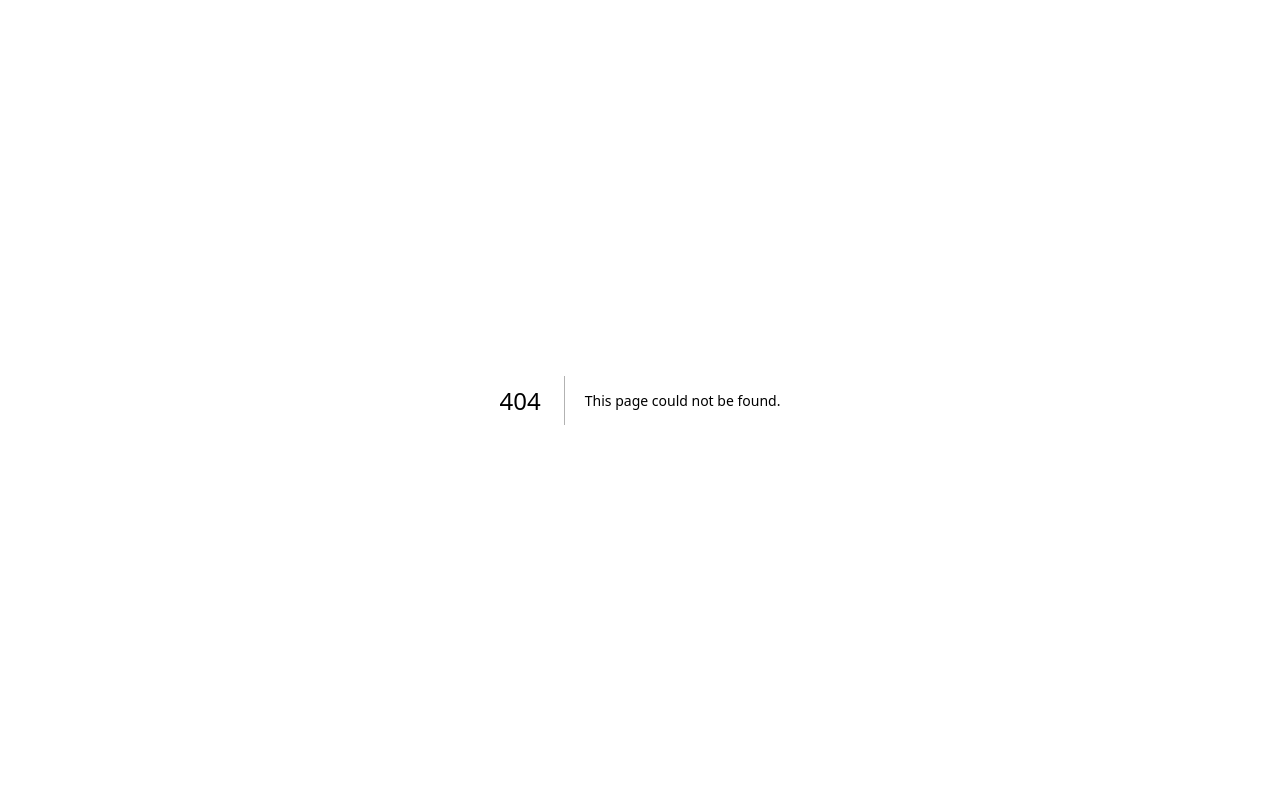
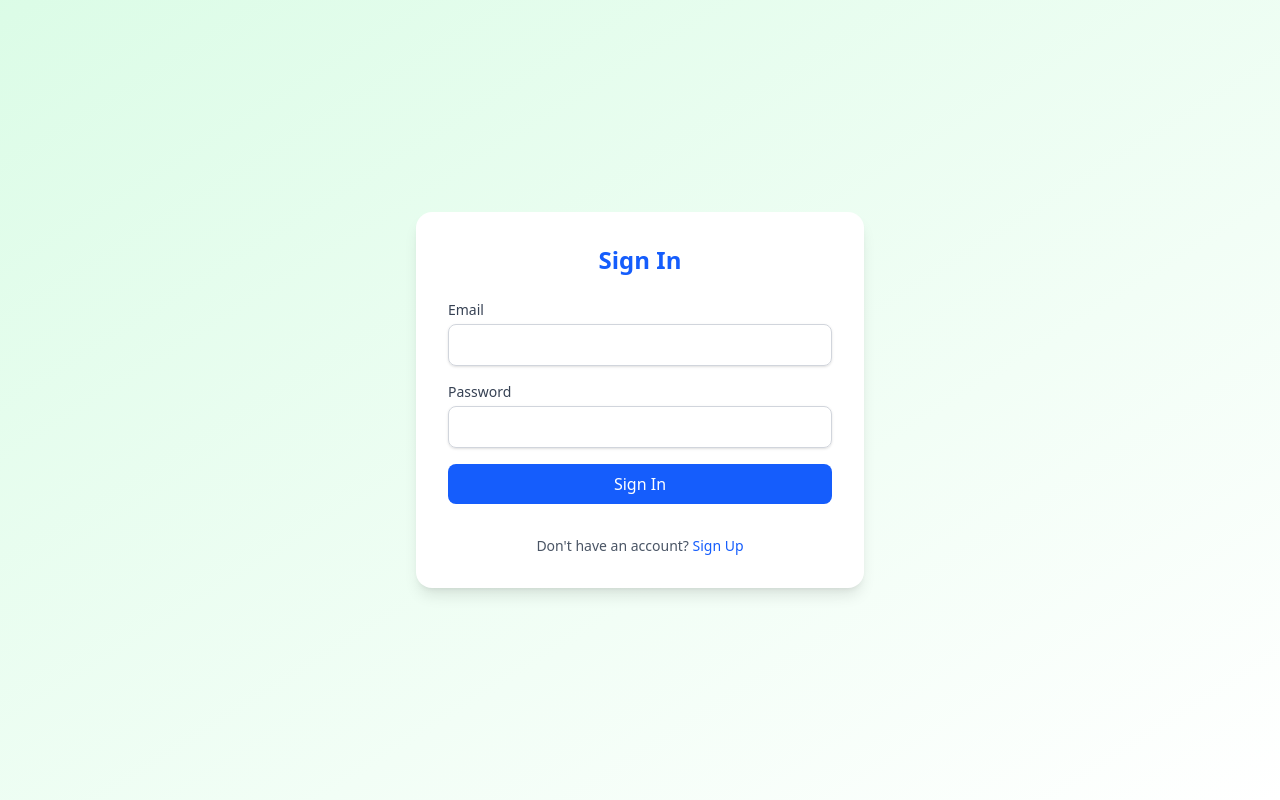
Before and after one commit to Thedevelop3r/todo, a Next.js app: page /sign-in in a window 1280 px wide. Before the commit this address had no page. Built offline with nearby package versions, Linux system fonts and the light colour scheme.

Commit message:
- rename page - add login page - fix both page styles

```diff
--- /dev/null
+++ b/app/sign-in/page.tsx
@@ -0,0 +1,102 @@
+"use client";
+import React, { useState } from "react";
+import { signInFormAction } from "@/serverActions/authActions";
+import Link from 'next/link';
+
+export default function SignIn() {
+    const [formState, setFormState] = useState({
+        email: "",
+        password: "",
+    });
+
+    const [error, setError] = useState<string | null>(null);
+    const [loading, setLoading] = useState(false);
+    const [success, setSuccess] = useState(false);
+    const [message, setMessage] = useState("");
+
+    const handleChange = (e: React.ChangeEvent<HTMLInputElement>) => {
+        setFormState((prev) => ({ ...prev, [e.target.name]: e.target.value }));
+    };
+
+    const handleSubmit = async (e: React.FormEvent) => {
+        e.preventDefault();
+        try {
+            const formData = new FormData();
+            formData.append('email', formState.email);
+            formData.append('password', formState.password);
+            setLoading(true);
+            const response = await signInFormAction({ ...formState });
+            setMessage(response.message);
+            setLoading(false);
+            setSuccess(true);
+            setError(null);
+            // redirect or show success message
+        } catch (err: any) {
+            setError(err.message || "Something went wrong.");
+        }
+    };
+
+    return (
+        <div className="min-h-screen flex items-center justify-center bg-gradient-to-br from-green-100 to-white p-4">
+            <div className="w-full max-w-md bg-white rounded-2xl shadow-lg p-8">
+                <h1 className="text-2xl font-semibold text-center text-blue-600 mb-6">
+                    Sign In
+                </h1>
+
+                <form onSubmit={handleSubmit} className="space-y-4">
+                    <div>
+                        <label className="block text-sm font-medium text-gray-700">
+                            Email
+                        </label>
+                        <input
+                            type="email"
+                            name="email"
+                            value={formState.email}
+                            onChange={handleChange}
+                            required
+                            className="mt-1 block w-full border border-gray-300 rounded-lg px-4 py-2 shadow-sm focus:outline-none focus:ring-2 focus:ring-blue-500"
+                        />
+                    </div>
+
+                    <div>
+                        <label className="block text-sm font-medium text-gray-700">
+                            Password
+                        </label>
+                        <input
+                            type="password"
+                            name="password"
+                            value={formState.password}
+                            onChange={handleChange}
+                            required
+                            className="mt-1 block w-full border border-gray-300 rounded-lg px-4 py-2 shadow-sm focus:outline-none focus:ring-2 focus:ring-blue-500"
+                        />
+                    </div>
+
+                    {error && (
+                        <p className="text-red-600 text-sm text-center">{error}</p>
+                    )}
+                    {success && (
+                        <p className="text-green-600 text-sm text-center">{message}</p>
+                    )}
+
+                    <button
+                        type="submit"
+                        className="w-full bg-blue-600 text-white py-2 px-4 rounded-lg hover:bg-blue-700 transition-all"
+                    >
+                        Sign In
+                    </button>
+                    {/* already have an account */}
+                    <p className="text-sm text-gray-600 text-center mt-4">
+                        Don&apos;t have an account?{" "}
+                        <Link
+                            href="/sign-up"
+                            className="text-blue-600 hover:underline"
+                        >
+                            Sign Up
+                        </Link>
+                    </p>
+                </form>
+            </div>
+        </div>
+    );
+}
--- a/app/signup/page.tsx
+++ b/app/sign-up/page.tsx
@@ -1,6 +1,7 @@
 "use client";
 import React, { useState } from "react";
 import { signUpFormAction } from "@/serverActions/authActions";
+import Link from 'next/link';
 
 export default function SignUp() {
     const [formState, setFormState] = useState({
@@ -36,10 +37,10 @@ export default function SignUp() {
     };
 
     return (
-        <div className="min-h-screen flex items-center justify-center bg-gradient-to-br from-blue-100 to-white p-4">
+        <div className="min-h-screen flex items-center justify-center bg-gradient-to-br from-green-100 to-white p-4">
             <div className="w-full max-w-md bg-white rounded-2xl shadow-lg p-8">
                 <h1 className="text-2xl font-semibold text-center text-blue-600 mb-6">
-                    Create an Account
+                    Sign Up
                 </h1>
 
                 <form onSubmit={handleSubmit} className="space-y-4">
@@ -84,6 +85,16 @@ export default function SignUp() {
                     >
                         Sign Up
                     </button>
+                    {/* already have an account */}
+                    <p className="text-sm text-gray-600 text-center mt-4">
+                        Already have an account?{" "}
+                        <Link
+                            href="/sign-in"
+                            className="text-blue-600 hover:underline"
+                        >
+                            Sign In
+                        </Link>
+                    </p>
                 </form>
             </div>
         </div>
```
